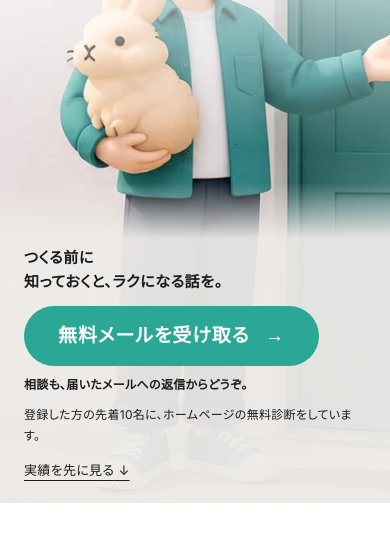
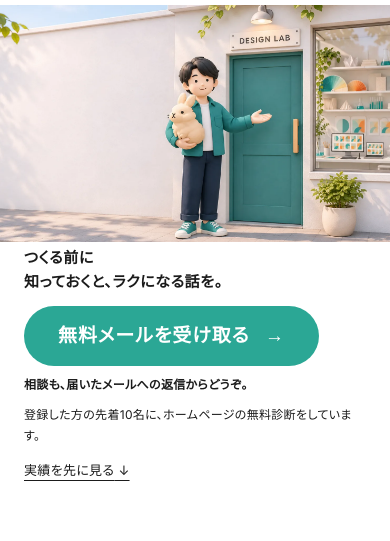
Before and after one commit to dropdesign7/drop-hp, a plain HTML site: page index.html in a window 390 px wide. Shown: the part 341-882 px from the top of the page. Drawn offline with Linux system fonts and the light colour scheme.

Commit message:
スマホの入口で人物とキャッチを重ねない形に

```diff
--- a/assets/site.css
+++ b/assets/site.css
@@ -463,3 +463,13 @@ ul,ol,dl,dd{margin:0;padding:0;list-style:none}
 /* ABOUT の3つのしかけ（2026-11-24）：SERVICE と同じ図解の形で、3列 */
 .about-flow{margin-block:var(--sp-xl) 0}
 @media (min-width:900px){ .flow--3{grid-template-columns:repeat(3,minmax(0,1fr));gap:40px} .flow--3 .flow__step:not(:last-child) .flow__fig::after{right:-40px;width:40px} }
+
+/* ---------- スマホの入口：文字と人物を重ねない（2026-11-24 コウノさん指定） ----------
+   上にキャッチ、まん中に入口の画（人物）、下にボタン。画の上下の位置は site.js が文字とボタンの位置から決める（--st・--sb）。
+   スクロールで入口の文字が消えるにつれて、画は画面いっぱいに広がる */
+@media (max-width:599px){
+  .hero{background:var(--c-sub)}
+  .hero::after{display:none}
+  .hero__stage::before{display:none}
+  .hero .hero__stage{top:calc(var(--st,44%) * var(--text,1));bottom:calc(var(--sb,34%) * var(--text,1))}
+}
--- a/assets/site.js
+++ b/assets/site.js
@@ -179,3 +179,28 @@ const compare = (() => {
   if (document.fonts) document.fonts.ready.then(() => { if (fits()) onScroll(); });
   if (fits()) update();
 })();
+
+// スマホの入口（2026-11-24）：キャッチの下からボタンの上までを、入口の画の場所にする（人物と文字を重ねない）
+(() => {
+  const hero = document.querySelector('.hero');
+  const main = hero && hero.querySelector('.hero__main');
+  const cta = hero && hero.querySelector('.hero__cta');
+  if (!hero || !main || !cta) return;
+  const sp = matchMedia('(max-width:599px)');
+  const layout = () => {
+    if (!sp.matches) { hero.style.removeProperty('--st'); hero.style.removeProperty('--sb'); return; }
+    const h = hero.getBoundingClientRect();
+    const m = main.getBoundingClientRect();
+    const shift = m.top - (h.top + main.offsetTop);   // スクロールで文字が上へずれているぶんを戻して測る
+    const lead = hero.querySelector('.hero__lead');
+    const upper = lead && lead.offsetParent !== null && getComputedStyle(lead).display !== 'none' ? lead : hero.querySelector('h1');
+    const top = upper.getBoundingClientRect().bottom - shift - h.top + 8;
+    const bottom = h.bottom - (cta.getBoundingClientRect().top - shift) + 4;
+    hero.style.setProperty('--st', `${Math.round(top)}px`);
+    hero.style.setProperty('--sb', `${Math.round(bottom)}px`);
+  };
+  layout();
+  addEventListener('resize', layout);
+  if (document.fonts) document.fonts.ready.then(layout);
+  addEventListener('load', layout);
+})();
```
